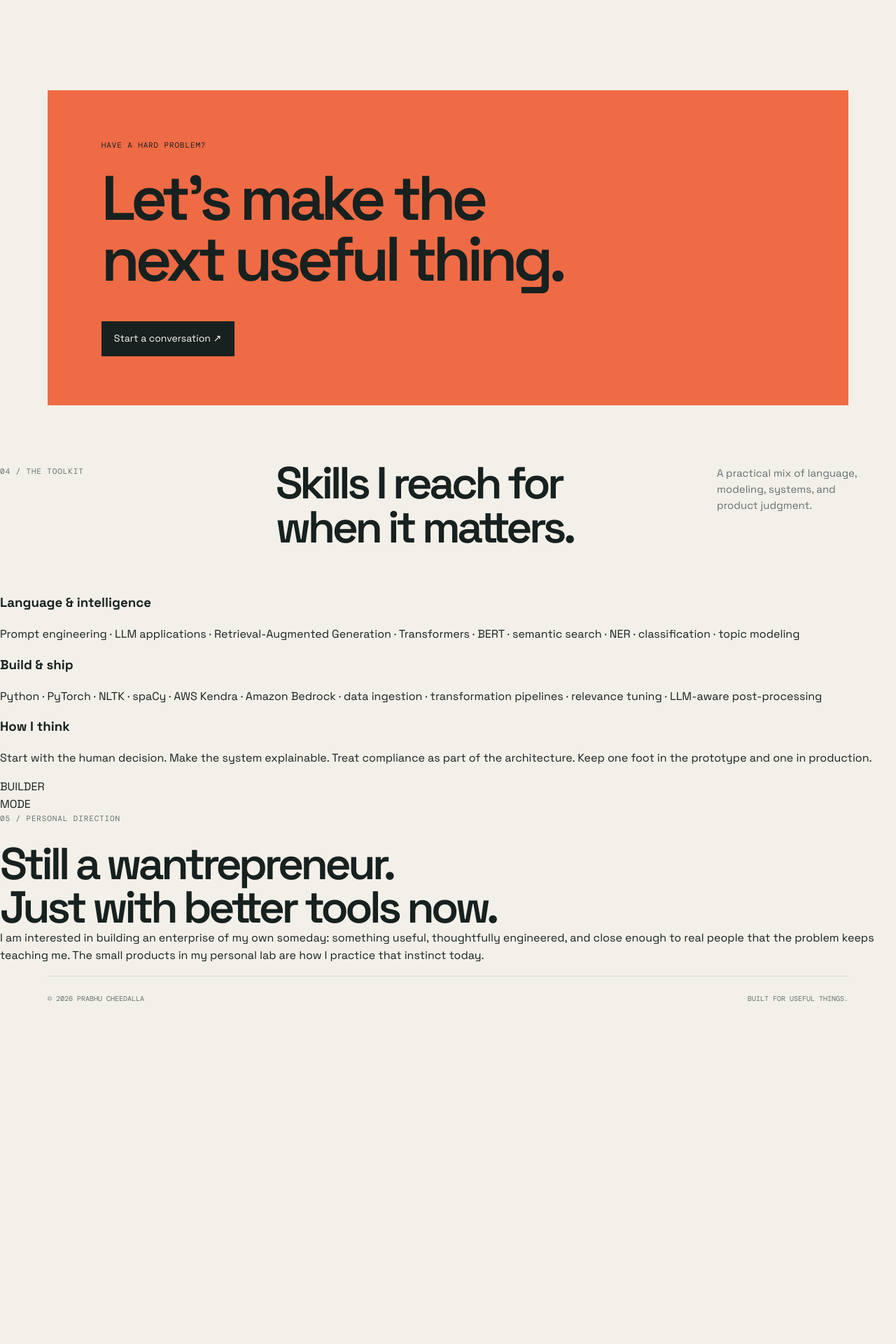
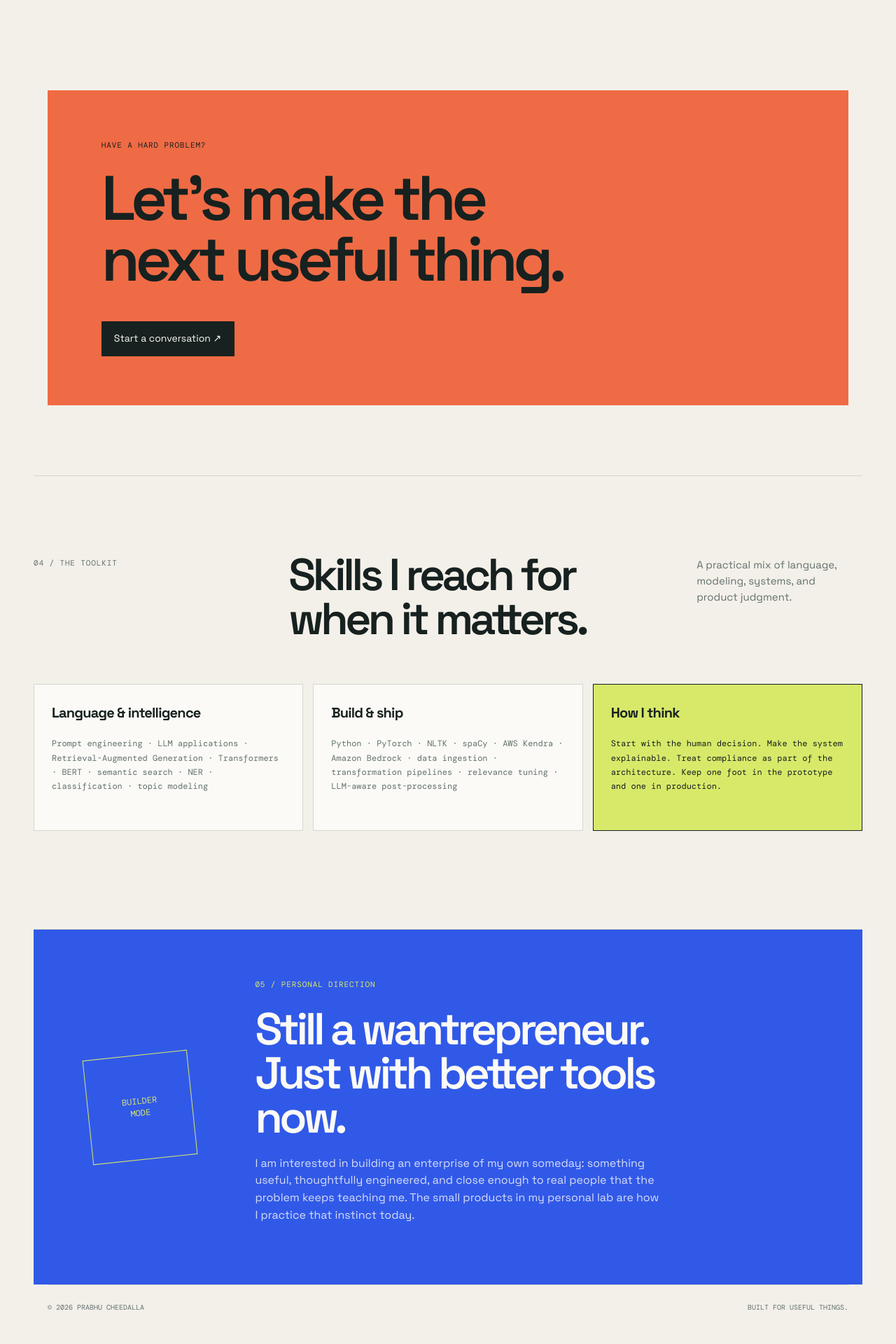
Before and after one commit to Explorer9/wiz, a Jekyll site: the page built from index.html, in a window 1280 px wide. Shown: the part 3887-5807 px from the top of the page at 70% size. Built offline with Jekyll 4.4.1, drawn with Linux system fonts in a browser that asks for light colours; before the commit the page ends 5366 px from its top, so only the background shows below that.

Commit message:
Style skills and builder sections

```diff
--- a/_includes/skills.html
+++ b/_includes/skills.html
@@ -1,4 +1,4 @@
-<section class="skills-section" id="skills">
+<style>.skills-section,.builder-note{border-top:1px solid var(--line);margin:100px 48px 0;padding:110px 0 40px}.skills-layout{display:grid;gap:14px;grid-template-columns:repeat(3,1fr)}.skill-cluster{background:var(--cream);border:1px solid var(--line);min-height:210px;padding:25px}.skill-cluster h3{font-size:20px;letter-spacing:-.04em;margin:0 0 18px}.skill-cluster p{color:var(--muted);font-family:var(--mono);font-size:12px;line-height:1.7;margin:0}.skill-highlight{background:var(--lime);border-color:var(--ink)}.skill-highlight p{color:var(--ink)}.builder-note{align-items:center;background:var(--blue);color:var(--cream);display:grid;gap:7vw;grid-template-columns:150px 1fr;margin-top:100px;padding:70px 6vw}.builder-note .eyebrow{color:#d8e96a}.builder-note h2{margin-bottom:22px}.builder-note>div:last-child{max-width:600px}.builder-note>div:last-child>p:last-child{color:rgba(251,250,246,.82);max-width:580px}.builder-stamp{align-items:center;border:1px solid #d8e96a;color:#d8e96a;display:flex;font-family:var(--mono);font-size:12px;height:150px;justify-content:center;line-height:1.4;text-align:center;transform:rotate(-6deg);width:150px}@media(max-width:760px){.skills-section,.builder-note{margin-left:22px;margin-right:22px;padding-top:80px}.skills-layout{display:block}.skill-cluster{margin-bottom:14px}.builder-note{display:block;margin-top:80px;padding:45px 28px}.builder-stamp{height:100px;margin:0 0 40px;width:100px}}</style><section class="skills-section" id="skills">
   <div class="section-heading">
     <p class="eyebrow">04 / The toolkit</p>
     <h2>Skills I reach for<br>when it matters.</h2>
@@ -20,6 +20,7 @@
   </div>
 </section>
 
+
 <section class="builder-note">
   <div class="builder-stamp">BUILDER<br>MODE</div>
   <div>
```
